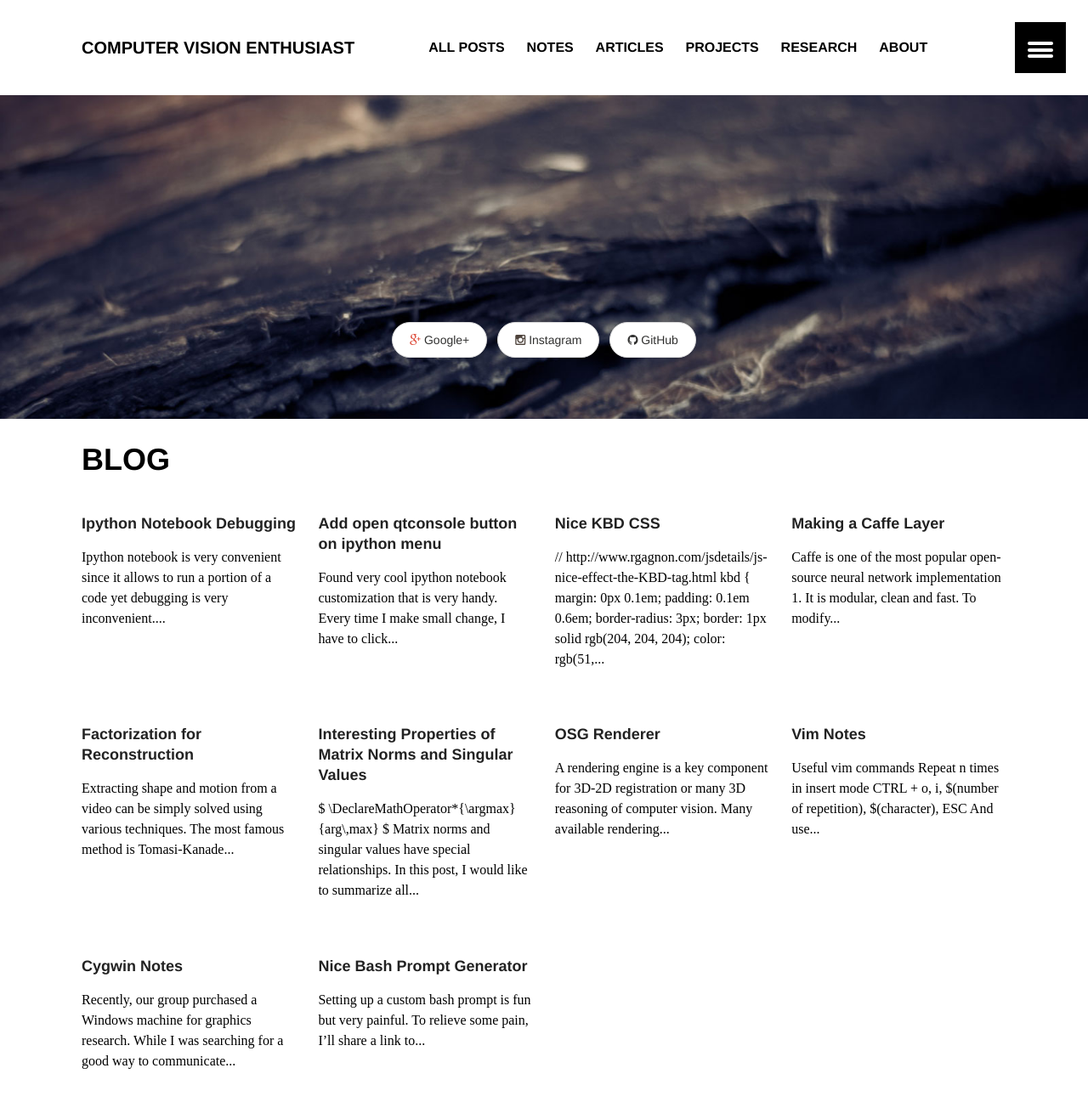
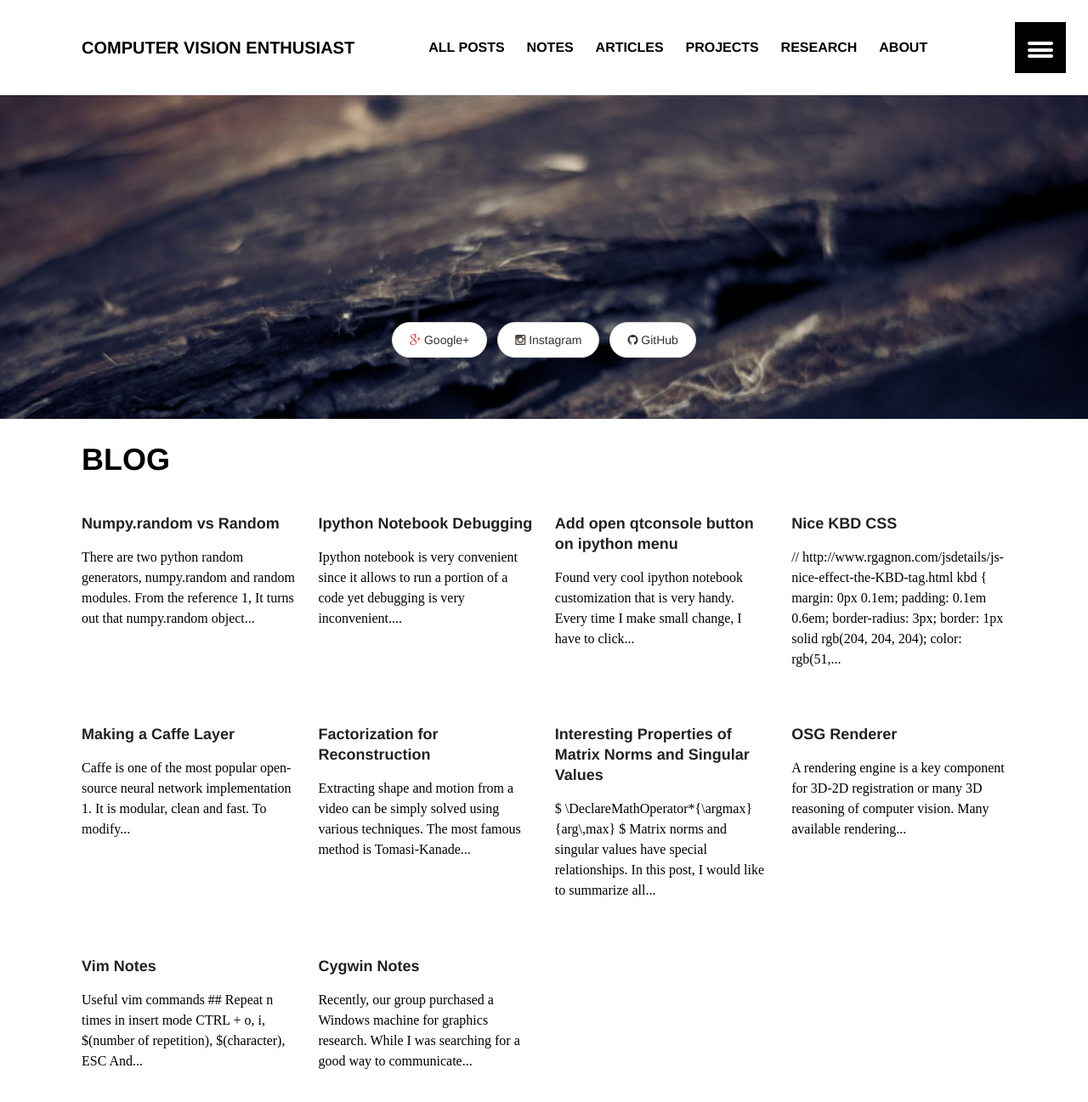
Before and after one commit to antran89/blog, a Jekyll site: the page built from index.html, in a window 1280 px wide and 1400 px high. Shown: the top 1297 px of the window at 85% size. Built offline with Jekyll 4.4.1, drawn with Linux system fonts in a browser that asks for light colours.

```diff
--- /dev/null
+++ b/_posts/notes/2015-01-18-numpy-random-vs-random.md
@@ -0,0 +1,19 @@
+---
+layout: article
+title: "Numpy.random vs Random"
+date: 2015-01-18T19:29:34-0800
+modified:
+categories: notes
+comments: true
+excerpt:
+tags: [python, numpy, random]
+ads: true
+image:
+  feature:
+  teaser:
+---
+
+
+There are two python random generators, `numpy.random` and `random` modules. From the reference [^1], It turns out that `numpy.random` object is not thread-safe unless you make a local copy of the `numpy.random.Random class`. `random` module on the other hand, is thread safe and is lightweight.
+
+[^1]: Differences between numpy.random and random.random in Python <http://stackoverflow.com/questions/7029993/differences-between-numpy-random-and-random-random-in-python>
```
Also changed, not shown: _posts/notes/2015-01-12-vim-notes.md (+24 -3 lines), _posts/notes/2015-01-17-ipython-notebook-debugging-procedure.md (+5 -0 lines).
